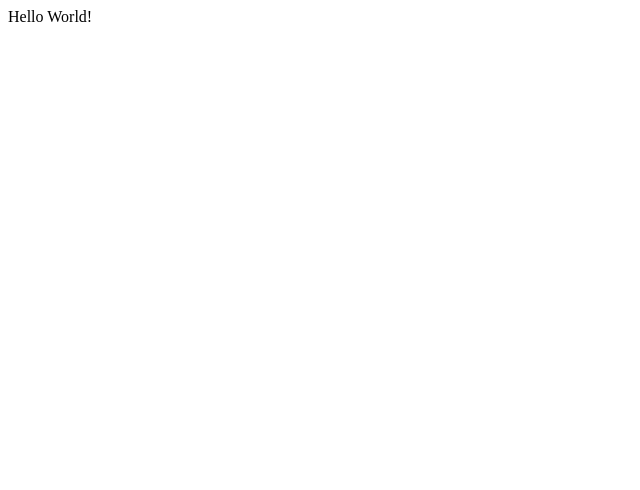
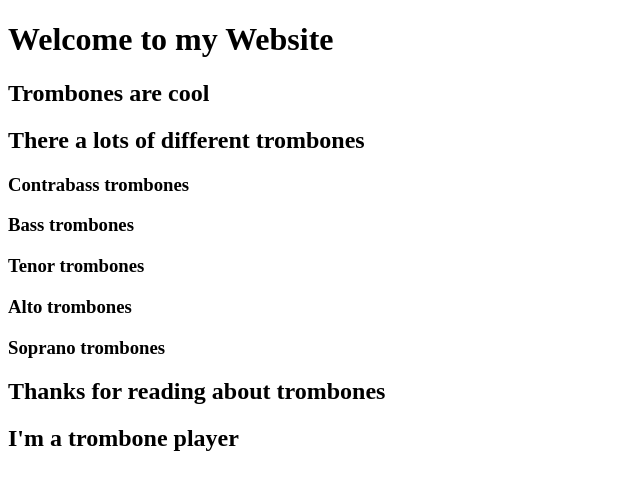
Before and after one commit to basStromboni/basStromboniProject1, a plain HTML site: page index.html in a window 1280 px wide. Shown: the whole page, without its empty margins (0-640 px from the left). Drawn offline with Linux system fonts and the light colour scheme.

Commit message:
redid index.html in correct branch

```diff
--- a/index.html
+++ b/index.html
@@ -1 +1,21 @@
-Hello World!
+<!DOCTYPE html>
+<html lang="en">
+    <head>
+        <meta charset="UTF-8">
+    </head>
+    <title> basStromboni's first html </title>
+    <body>
+        <main>
+            <h1> Welcome to my Website </h1>
+            <h2> Trombones are cool </h2>
+            <h2> There a lots of different trombones </h2>
+            <h3> Contrabass trombones </h3>
+            <h3> Bass trombones </h3>
+            <h3> Tenor trombones </h3>
+            <h3> Alto trombones </h3>
+            <h3> Soprano trombones </h3>
+            <h2> Thanks for reading about trombones </h2>
+            <h2> I'm a trombone player </h2>
+        </main>
+    </body>
+</html>
```
